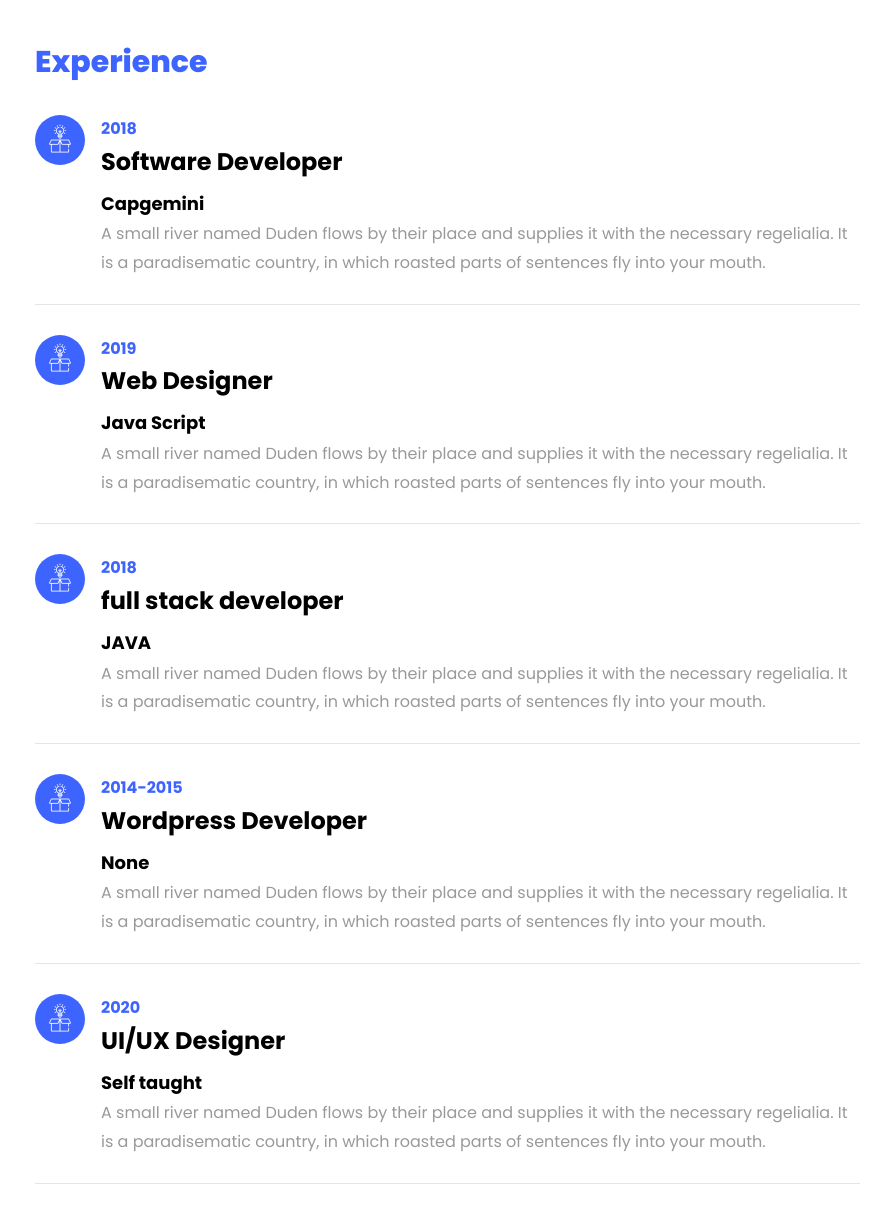
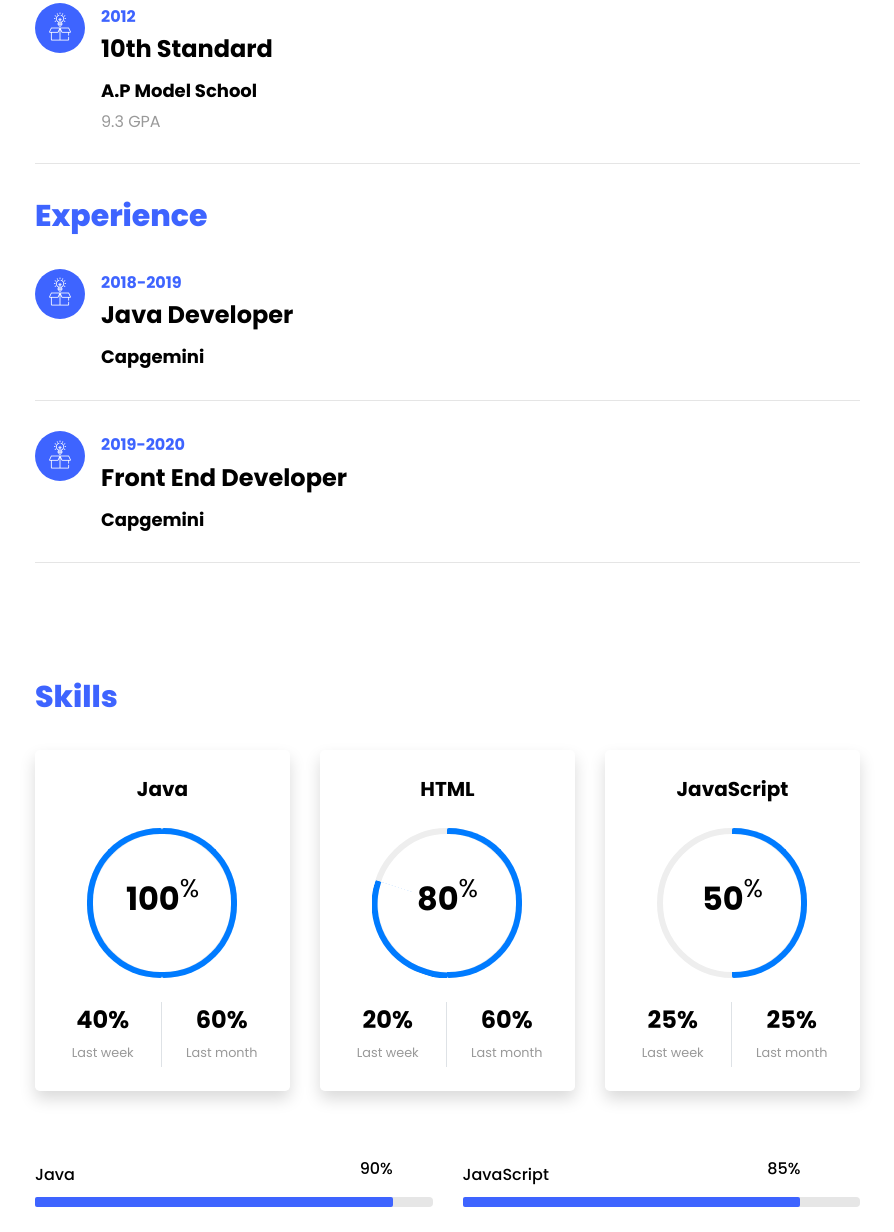
Before and after one commit to varun13603/divyaweb, a plain HTML site: page index.html in a window 1280 px wide. Shown: the part 2215-3447 px from the top of the page, without its empty margins (335-1229 px from the left). Drawn offline with Linux system fonts and the light colour scheme; files whose address does not match are found by name.

```diff
--- a/index.html
+++ b/index.html
@@ -87,7 +87,7 @@
 						<div class="col-md-12 heading-section ftco-animate">
 							<h1 class="big">About</h1>
 							<h2 class="mb-4">About Me</h2>
-							<p>I am Java Full Stack Developer at Capgemini.</p>
+							<p>I am Java Full Stack Developer at Capgemini, India.</p>
 							<ul class="about-info mt-4 px-md-0 px-2">
 								<li class="d-flex"><span>Name:</span> <span>Divya Sri Surapaneni</span></li>
 								<li class="d-flex"><span>Date of birth:</span> <span>February 10, 1997</span></li>
@@ -163,45 +163,34 @@
 							<div class="text pl-3">
 								<span class="date">2014-2018</span>
 								<h2>Bachelor of Technology in Computer Science</h2>
-								<span class="position">BVRITH College of Engineering for Women</span>
+								<span class="position">BVRIT Hyderabad College of Engineering for Women</span>
+								<p>75.28%, First class with Distinction</p>
 								<!-- <p>A small river named Duden flows by their place and supplies it with the necessary regelialia. It is a paradisematic country, in which roasted parts of sentences fly into your mouth.</p> -->
 							</div>
 						</div>
-						<!-- <div class="resume-wrap d-flex ftco-animate">
-	    					<div class="icon d-flex align-items-center justify-content-center">
-					    		<span class="flaticon-ideas"></span>
-					    	</div>
-					    	<div class="text pl-3">
-		    					<span class="date">2014-2015</span>
-		    					<h2>Computer Science Engineering(CSE)</h2>
-		    					<span class="position">Cambridge University</span>
-		    					<p>A small river named Duden flows by their place and supplies it with the necessary regelialia. It is a paradisematic country, in which roasted parts of sentences fly into your mouth.</p>
-		    				</div>
-	    				</div>
-	    				<div class="resume-wrap d-flex ftco-animate">
-	    					<div class="icon d-flex align-items-center justify-content-center">
-					    		<span class="flaticon-ideas"></span>
-					    	</div>
-					    	<div class="text pl-3">
-		    					<span class="date">2014-2015</span>
-		    					<h2>School</h2>
-		    					<span class="position">AP model School</span>
-		    					<p>A small river named Duden flows by their place and supplies it with the necessary regelialia. It is a paradisematic country, in which roasted parts of sentences fly into your mouth.</p>
-		    				</div>
-	    				</div> -->
+
 						<div class="resume-wrap d-flex ftco-animate">
 							<div class="icon d-flex align-items-center justify-content-center">
 								<span class="flaticon-ideas"></span>
 							</div>
 							<div class="text pl-3">
 								<span class="date">2012-2014</span>
-								<h2>intermediate</h2>
+								<h2>Intermediate</h2>
 								<span class="position">Sri Chaitanya Junior College</span>
 								<p>passed with 94.6%.</p>
 							</div>
 						</div>
-					</div>
-
+						<div class="resume-wrap d-flex ftco-animate">
+	    					<div class="icon d-flex align-items-center justify-content-center">
+					    		<span class="flaticon-ideas"></span>
+					    	</div>
+					    	<div class="text pl-3">
+		    					<span class="date">2012</span>
+		    					<h2>10th Standard</h2>
+		    					<span class="position">A.P Model School</span>
+		    					<p>9.3 GPA</p>
+		    				</div>
+	    				</div>
 					<div id="page-2" class="page two">
 						<h2 class="heading">Experience</h2>
 						<div class="resume-wrap d-flex ftco-animate">
@@ -209,67 +198,26 @@
 								<span class="flaticon-ideas"></span>
 							</div>
 							<div class="text pl-3">
-								<span class="date">2018</span>
-								<h2>Software Developer</h2>
+								<span class="date">2018-2019</span>
+								<h2>Java Developer</h2>
 								<span class="position">Capgemini</span>
-								<p>A small river named Duden flows by their place and supplies it with the necessary
-									regelialia. It is a paradisematic country, in which roasted parts of sentences fly
-									into your mouth.</p>
+								<p></p>
 							</div>
 						</div>
+
 						<div class="resume-wrap d-flex ftco-animate">
 							<div class="icon d-flex align-items-center justify-content-center">
 								<span class="flaticon-ideas"></span>
 							</div>
 							<div class="text pl-3">
-								<span class="date">2019</span>
-								<h2>Web Designer</h2>
-								<span class="position">Java Script</span>
-								<p>A small river named Duden flows by their place and supplies it with the necessary
-									regelialia. It is a paradisematic country, in which roasted parts of sentences fly
-									into your mouth.</p>
-							</div>
-						</div>
-						<div class="resume-wrap d-flex ftco-animate">
-							<div class="icon d-flex align-items-center justify-content-center">
-								<span class="flaticon-ideas"></span>
-							</div>
-							<div class="text pl-3">
-								<span class="date">2018</span>
-								<h2>full stack developer</h2>
-								<span class="position">JAVA</span>
-								<p>A small river named Duden flows by their place and supplies it with the necessary
-									regelialia. It is a paradisematic country, in which roasted parts of sentences fly
-									into your mouth.</p>
-							</div>
-						</div>
-						<div class="resume-wrap d-flex ftco-animate">
-							<div class="icon d-flex align-items-center justify-content-center">
-								<span class="flaticon-ideas"></span>
-							</div>
-							<div class="text pl-3">
-								<span class="date">2014-2015</span>
-								<h2>Wordpress Developer</h2>
-								<span class="position">None</span>
-								<p>A small river named Duden flows by their place and supplies it with the necessary
-									regelialia. It is a paradisematic country, in which roasted parts of sentences fly
-									into your mouth.</p>
-							</div>
-						</div>
-						<div class="resume-wrap d-flex ftco-animate">
-							<div class="icon d-flex align-items-center justify-content-center">
-								<span class="flaticon-ideas"></span>
-							</div>
-							<div class="text pl-3">
-								<span class="date">2020</span>
-								<h2>UI/UX Designer</h2>
-								<span class="position">Self taught</span>
-								<p>A small river named Duden flows by their place and supplies it with the necessary
-									regelialia. It is a paradisematic country, in which roasted parts of sentences fly
-									into your mouth.</p>
+								<span class="date">2019-2020</span>
+								<h2>Front End Developer</h2>
+								<span class="position">Capgemini</span>
+								<p></p>
 							</div>
 						</div>
 					</div>
+
 					<div id="page-3" class="page three">
 						<h2 class="heading">Skills</h2>
 						<div class="row progress-circle mb-5">
@@ -343,7 +291,7 @@
 
 							<div class="col-lg-4 mb-4">
 								<div class="bg-white rounded-lg shadow p-4">
-									<h2 class="h5 font-weight-bold text-center mb-4">java script</h2>
+									<h2 class="h5 font-weight-bold text-center mb-4">JavaScript</h2>
 
 									<!-- Progress bar 1 -->
 									<div class="progress mx-auto" data-value='50'>
@@ -389,7 +337,7 @@
 							</div>
 							<div class="col-md-6 animate-box">
 								<div class="progress-wrap ftco-animate">
-									<h3>java script</h3>
+									<h3>JavaScript</h3>
 									<div class="progress">
 										<div class="progress-bar color-2" role="progressbar" aria-valuenow="85"
 											aria-valuemin="0" aria-valuemax="100" style="width:85%">
@@ -422,7 +370,7 @@
 							</div>
 							<div class="col-md-6 animate-box">
 								<div class="progress-wrap ftco-animate">
-									<h3>machine learning</h3>
+									<h3>Machine Learning</h3>
 									<div class="progress">
 										<div class="progress-bar color-5" role="progressbar" aria-valuenow="70"
 											aria-valuemin="0" aria-valuemax="100" style="width:70%">
@@ -433,7 +381,7 @@
 							</div>
 							<div class="col-md-6 animate-box">
 								<div class="progress-wrap ftco-animate">
-									<h3>Angular</h3>
+									<h3>Angular 5</h3>
 									<div class="progress">
 										<div class="progress-bar color-6" role="progressbar" aria-valuenow="80"
 											aria-valuemin="0" aria-valuemax="100" style="width:80%">
@@ -451,7 +399,7 @@
 								<span class="flaticon-ideas"></span>
 							</div>
 							<div class="text pl-3">
-								<span class="date">2014-2015</span>
+								<span class="date">2018</span>
 								<h2>Oracle Certified Associate, Java SE 8 Programmer</h2>
 								<span class="position">Oracle</span>
 								<p></p>
@@ -462,24 +410,24 @@
 								<span class="flaticon-ideas"></span>
 							</div>
 							<div class="text pl-3">
-								<span class="date">2014-2015</span>
+								<span class="date">2015</span>
 								<h2>Microsoft Technology Associate (MTA) on Software Development Fundamentals</h2>
 								<span class="position">Microsoft</span>
 								<p></p>
 							</div>
 						</div>
-						<div class="resume-wrap d-flex ftco-animate">
+						<!-- <div class="resume-wrap d-flex ftco-animate">
 							<div class="icon d-flex align-items-center justify-content-center">
 								<span class="flaticon-ideas"></span>
 							</div>
 							<div class="text pl-3">
 								<span class="date">2020</span>
-								<h2>Top 4 in cooking food</h2>
+								<h2>Top 4 in Cooking Food</h2>
 								<span class="position">Certified by Varun</span>
-								<p>1. panner butter masala</p><br>
-								<p>2. Chicken dum biryani</p>
+								<p>1. Panner Butter Masala</p><br>
+								<p>2. Chicken Dum Biryani</p>
 							</div>
-						</div>
+						</div> -->
 					</div>
 				</div>
 			</div>
```
